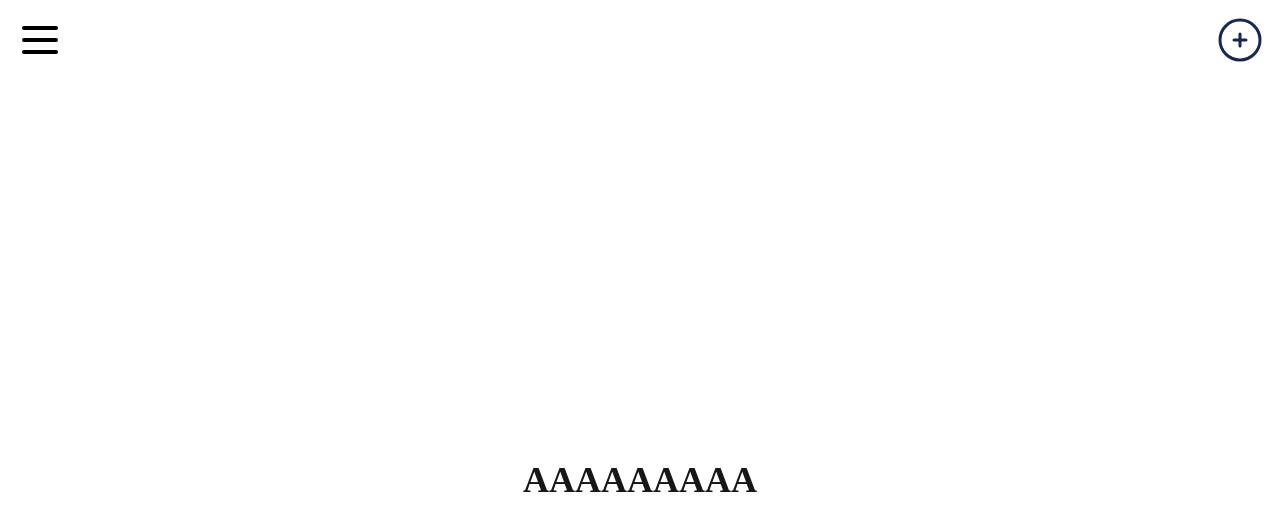
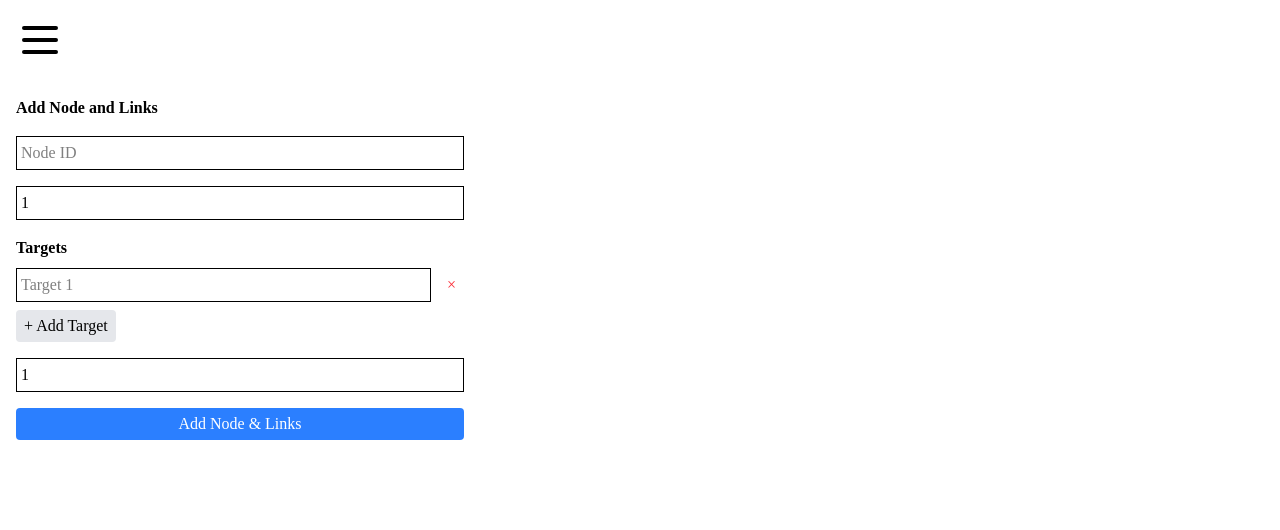
Before and after one commit to CedricMrtz/network-graphs, a Next.js app: page /graph in a window 1280 px wide. Shown: the top 530 px of the page. Built offline with nearby package versions, Linux system fonts and the light colour scheme; a web font is replaced by a local one.

Commit message:
client can now add nodes(users) and connect them

```diff
--- a/src/app/graph/masterControl/page.tsx
+++ b/src/app/graph/masterControl/page.tsx
@@ -1,7 +1,11 @@
 import React from 'react'
 import UserInfo from './userInfo'
 
+
 function masterControl() {
+
+
+
   return (
     <div className=''>
       <div className='flex justify-between w-200' >
--- a/src/app/graph/page.tsx
+++ b/src/app/graph/page.tsx
@@ -1,20 +1,169 @@
-import React from 'react'
+'use client'
+import React, { useEffect, useState } from 'react'
 import Link from 'next/link';
+import ForceGraph from '../../components/graphs';
 
-function graph() {
+type Node = { id: string; group: number };
+type Link = { source: string; target: string; value: number };
+
+function Graph() {
+  const [isLoading, setIsLoading] = useState(true);
+  const [graphData, setGraphData] = useState<{ nodes: Node[]; links: Link[] }>({
+    nodes: [],
+    links: []
+  });
+
+  const [dimensions, setDimensions] = useState({
+    width: typeof window !== "undefined" ? window.innerWidth : 928,
+    height: typeof window !== "undefined" ? window.innerHeight : 680,
+  });
+
+  // Form state
+  const [nodeId, setNodeId] = useState('');
+  const [nodeGroup, setNodeGroup] = useState(1);
+  const [linkValue, setLinkValue] = useState(1);
+  const [targetList, setTargetList] = useState<string[]>(['']);
+
+  useEffect(() => {
+    setIsLoading(false);
+  }, []);
+
+  useEffect(() => {
+    function handleResize() {
+      setDimensions({
+        width: window.innerWidth,
+        height: window.innerHeight,
+      });
+    }
+    window.addEventListener("resize", handleResize);
+    return () => window.removeEventListener("resize", handleResize);
+  }, []);
+
   return (
-    <div>
+    <div className='text-black'>
       <div className="flex justify-between gap-4 p-4">
         <Link href={'/graph/masterControl'} ><img src='/menu.svg' alt="Menu Icon" className='size-12'/></Link>
-        <img src='/add.svg' alt='Add' className='size-12'/>
       </div>
-      <div className="flex flex-col items-center justify-center min-h-screen py-2 border-radius-lg bg">
-        <h1 className="text-4xl font-bold text-center">
-          AAAAAAAAA
-        </h1>
+
+      <div className="p-4 flex gap-8">
+        <form
+          onSubmit={e => {
+            e.preventDefault();
+            if (!nodeId) return;
+            // Add node if it doesn't exist
+            setGraphData(prev => {
+              if (prev.nodes.some(n => n.id === nodeId)) return prev;
+              return {
+          ...prev,
+          nodes: [...prev.nodes, { id: nodeId, group: nodeGroup }]
+              };
+            });
+            // Add links to all targets that don't already exist
+            setGraphData(prev => {
+              let updatedLinks = [...prev.links];
+              targetList.forEach(target => {
+          if (
+            target &&
+            !prev.links.some(
+              l =>
+                l.source === nodeId &&
+                l.target === target &&
+                l.value === linkValue
+            )
+          ) {
+            updatedLinks.push({
+              source: nodeId,
+              target,
+              value: linkValue
+            });
+          }
+              });
+              return { ...prev, links: updatedLinks };
+            });
+            setNodeId('');
+            setNodeGroup(1);
+            setTargetList(['']);
+            setLinkValue(1);
+          }}
+          className="flex flex-col gap-4 w-full max-w-md"
+        >
+          <h2 className="font-bold">Add Node and Links</h2>
+          <input
+            type="text"
+            placeholder="Node ID"
+            value={nodeId}
+            onChange={e => setNodeId(e.target.value)}
+            className="border p-1"
+          />
+          <input
+            type="number"
+            placeholder="Group"
+            value={nodeGroup}
+            onChange={e => setNodeGroup(Number(e.target.value))}
+            className="border p-1"
+          />
+          <div className="flex flex-col gap-2">
+            <label className="font-semibold">Targets</label>
+            {targetList.map((target, idx) => (
+              <div key={idx} className="flex gap-2 items-center">
+          <input
+            type="text"
+            placeholder={`Target ${idx + 1}`}
+            value={target}
+            onChange={e => {
+              const newList = [...targetList];
+              newList[idx] = e.target.value;
+              setTargetList(newList);
+            }}
+            className="border p-1 flex-1"
+          />
+          <button
+            type="button"
+            onClick={() => {
+              setTargetList(list =>
+                list.length === 1
+            ? list
+            : list.filter((_, i) => i !== idx)
+              );
+            }}
+            className="text-red-500 px-2"
+            disabled={targetList.length === 1}
+            title="Remove target"
+          >
+            &times;
+          </button>
+              </div>
+            ))}
+            <button
+              type="button"
+              onClick={() => setTargetList(list => [...list, ''])}
+              className="bg-gray-200 px-2 py-1 rounded w-fit"
+            >
+              + Add Target
+            </button>
+          </div>
+          <input
+            type="number"
+            placeholder="Link Value"
+            value={linkValue}
+            onChange={e => setLinkValue(Number(e.target.value))}
+            className="border p-1"
+          />
+          <button
+            type="submit"
+            className="bg-blue-500 text-white px-2 py-1 rounded"
+          >
+            Add Node & Links
+          </button>
+        </form>
       </div>
+
+      <div>
+        <ForceGraph data={graphData} height={dimensions.height} />
+      </div>
+
     </div>
   )
 }
 
-export default graph
+export default Graph
--- a/src/app/page.tsx
+++ b/src/app/page.tsx
@@ -1,49 +1,12 @@
-'use client'
-import React, { useEffect, useState } from 'react';
-import ForceGraph from '../components/graphs';
+import React from 'react';
 import Link from 'next/link';
 
-const data = {
-  nodes: [
-    { id: "A", group: 1 },
-    { id: "B", group: 1 },
-    { id: "C", group: 2 },
-    { id: "D", group: 2 }
-  ],
-  links: [
-    { source: "A", target: "B", value: 1 },
-    { source: "A", target: "C", value: 2 },
-    { source: "B", target: "D", value: 1 }
-  ]
-};
-
 export default function Home() {
-  const [dimensions, setDimensions] = useState({
-    width: typeof window !== "undefined" ? window.innerWidth : 928,
-    height: typeof window !== "undefined" ? window.innerHeight : 680,
-  });
-
-  useEffect(() => {
-    function handleResize() {
-      setDimensions({
-        width: window.innerWidth,
-        height: window.innerHeight,
-      });
-    }
-    window.addEventListener("resize", handleResize);
-    return () => window.removeEventListener("resize", handleResize);
-  }, []);
 
   return (
-    <div style={{ width: "100vw", height: "100vh", margin: 0, padding: 0 }} className='flex'>
-        <Link href={'/graph'} className='text-red-50 bg-amber-700' >AA</Link>
+    <div>
+      <Link href={'/graph'} className='text-red-50 bg-amber-700' >AA</Link>
+    </div>
 
-      <div className="">
-        <ForceGraph data={data} height={dimensions.height} />
-      </div>
-
-
-
-    </div>
   );
 }
--- a/src/components/graphs.jsx
+++ b/src/components/graphs.jsx
@@ -24,7 +24,8 @@ export default function ForceGraph({ data, height = 680 }) {
 
     const simulation = d3.forceSimulation(nodes)
       .force("link", d3.forceLink(links).id(d => d.id))
-      .force("charge", d3.forceManyBody())
+      .force("charge", d3.forceManyBody().strength(-300))
+      .force("collide", d3.forceCollide().radius(40))
       .force("x", d3.forceX())
       .force("y", d3.forceY());
 
@@ -49,7 +50,7 @@ export default function ForceGraph({ data, height = 680 }) {
       .selectAll("circle")
       .data(nodes)
       .join("circle")
-      .attr("r", 5)
+      .attr("r", 25)
       .attr("fill", d => color(d.group));
 
     node.append("title")
```
